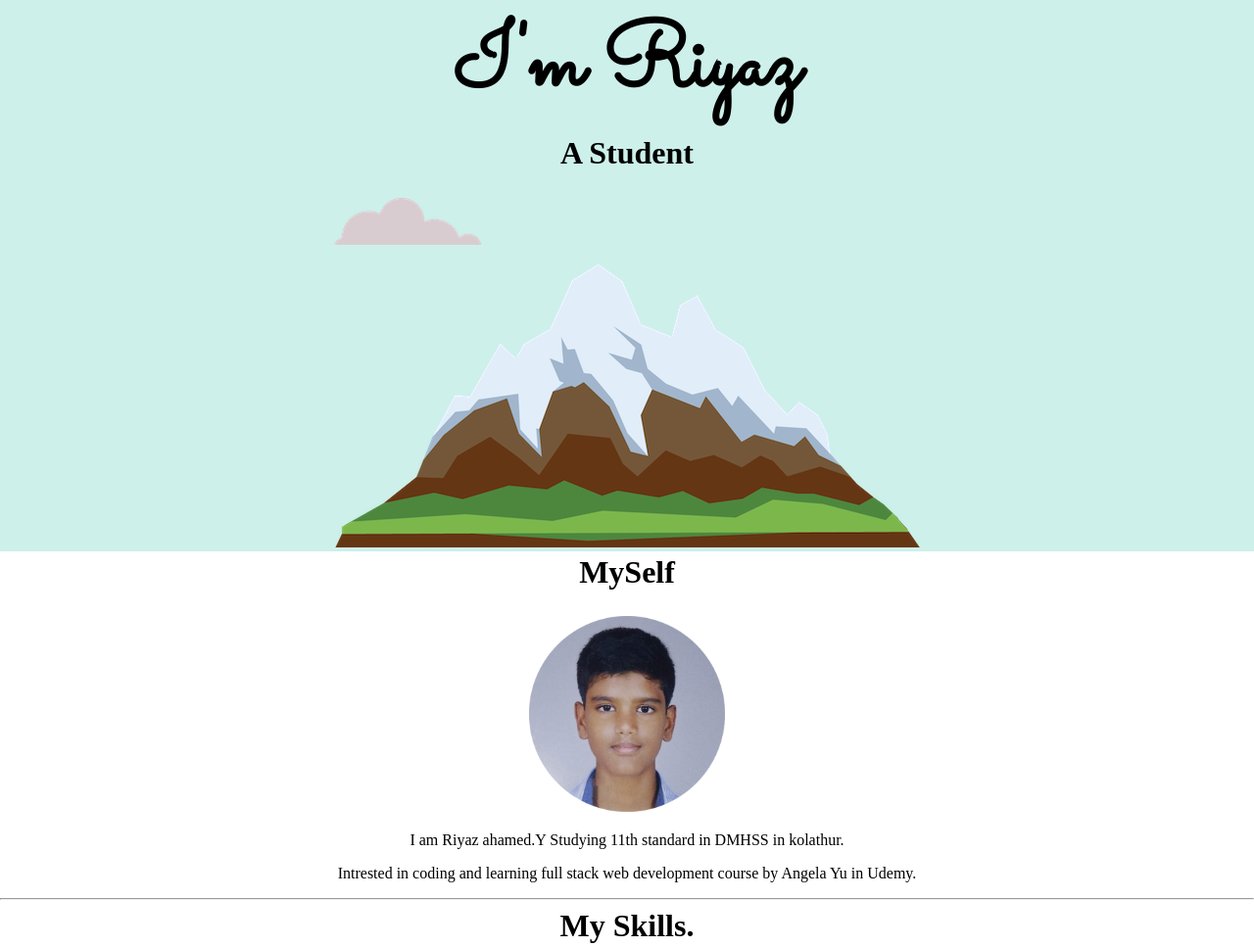
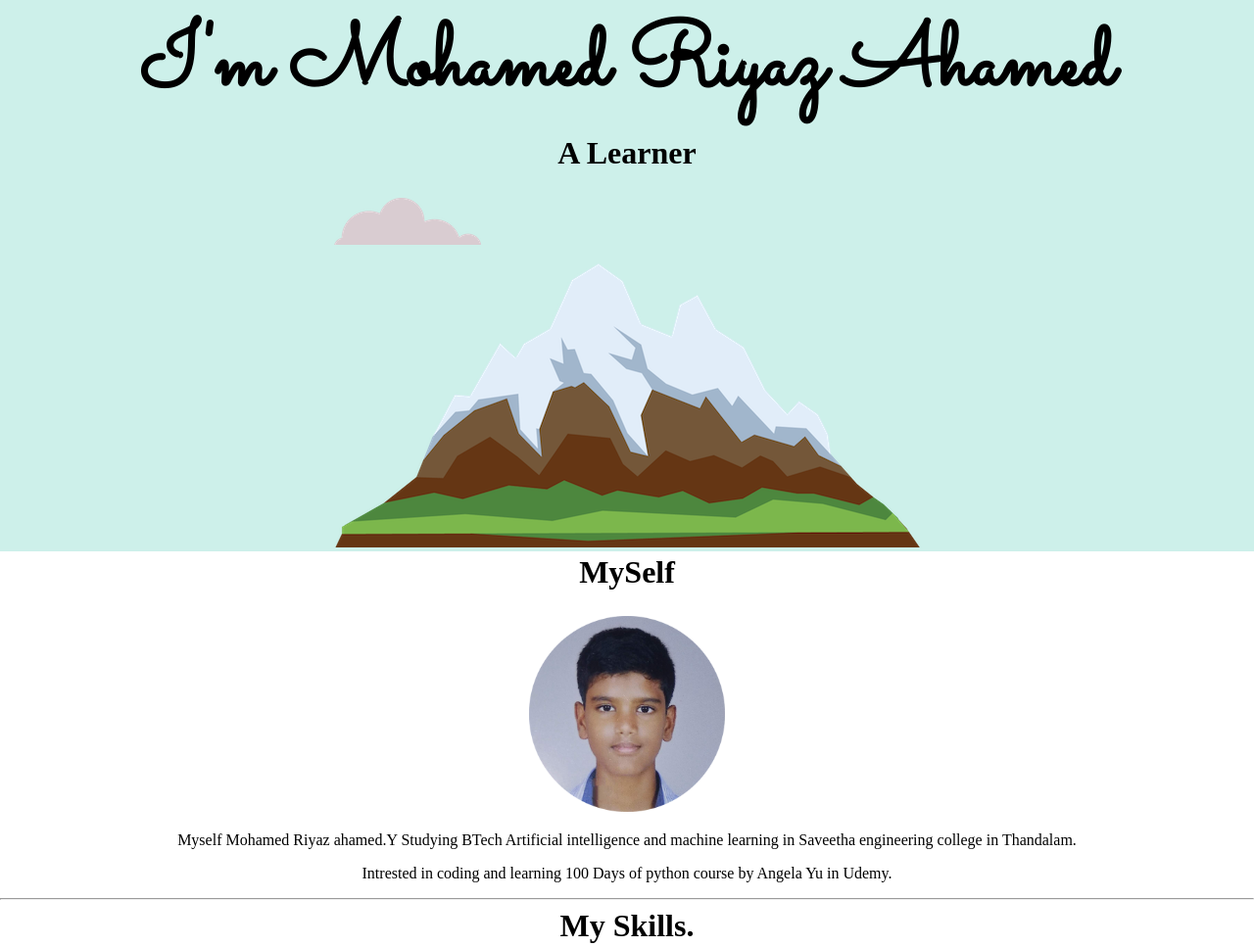
Before and after one commit to Darkknight1213/Darkknight1213.github.io, a plain HTML site: page index.html in a window 1280 px wide. Shown: the part 226-1193 px from the top of the page at 98% size. Drawn offline with Linux system fonts and the light colour scheme; a web font is replaced by a local one.

Commit message:
Update index.html

```diff
--- a/index.html
+++ b/index.html
@@ -2,7 +2,7 @@
 <html lang="en" dir="ltr">
   <head>
     <meta charset="utf-8">
-    <title>Riyaz Ahamed</title>
+    <title>Mohamed Riyaz Ahamed</title>
     <link rel="stylesheet" href="css files/styles.css">
     <link rel="icon" href="imgs/narutofav.ico">
     <!-- <link rel="stylesheet" href="css/bootstrap.css"> -->
@@ -11,8 +11,8 @@
     <div class="top-container">
       <img class="nin" src="imgs/naruto.png" alt="naruto-img">
       <img class="top-cloud" src="imgs/cloud.PNG" alt="">
-      <h1>I'm Riyaz</h1>
-      <h2>A Student</h2>
+      <h1>I'm Mohamed Riyaz Ahamed</h1>
+      <h2>A Learner</h2>
 
       <img class="bottom-cloud" src="imgs/cloud.PNG" alt="">
       <img src="imgs/mountain.PNG" alt="">
@@ -22,8 +22,8 @@
   <h2>MySelf</h2>
   <div class="profile">
     <img class="me" src="imgs/me.png" alt="riyaz Ahamed">
-    <p>I am Riyaz ahamed.Y Studying 11th standard in DMHSS in kolathur.</p>
-<p>Intrested in coding and learning full stack web development course by Angela Yu in Udemy.</p>
+    <p>Myself Mohamed Riyaz ahamed.Y Studying BTech Artificial intelligence and machine learning in Saveetha engineering college in Thandalam.</p>
+<p>Intrested in coding and learning 100 Days of python course by Angela Yu in Udemy.</p>
   </div>
   <hr>
   <div class="skills">
@@ -41,10 +41,9 @@
       <h3>Anime</h3>
       <p>
         Started watching anime when I was 10 years old. My first anime was Dragon Ball Z.
-        Proud to say that I can finish a anime season (23 episodes) in one day.
       </p>
       <p>
-        Now watching One Piece which has 1020 episodes currently.
+        Now watching One Piece which has 1119 episodes currently.
       </p>
     </div>
   </div>
```
